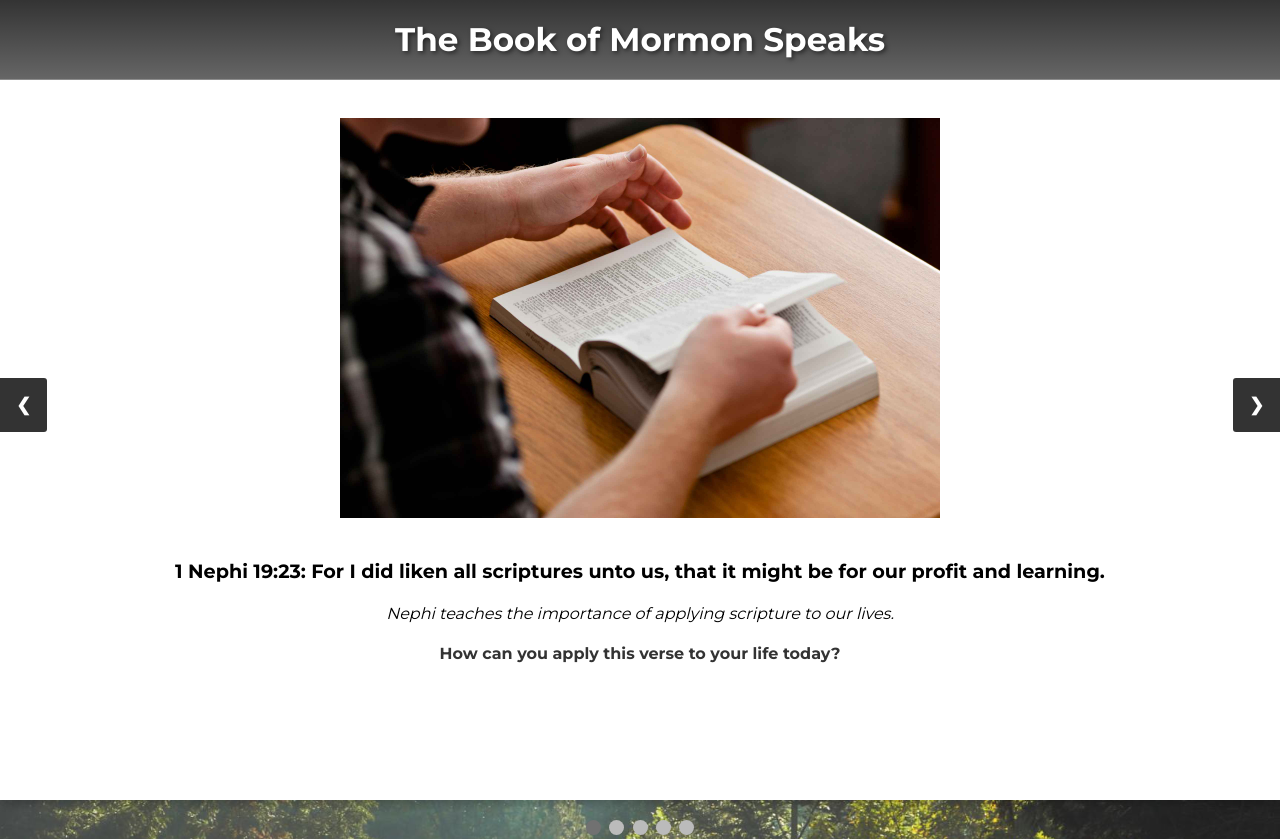
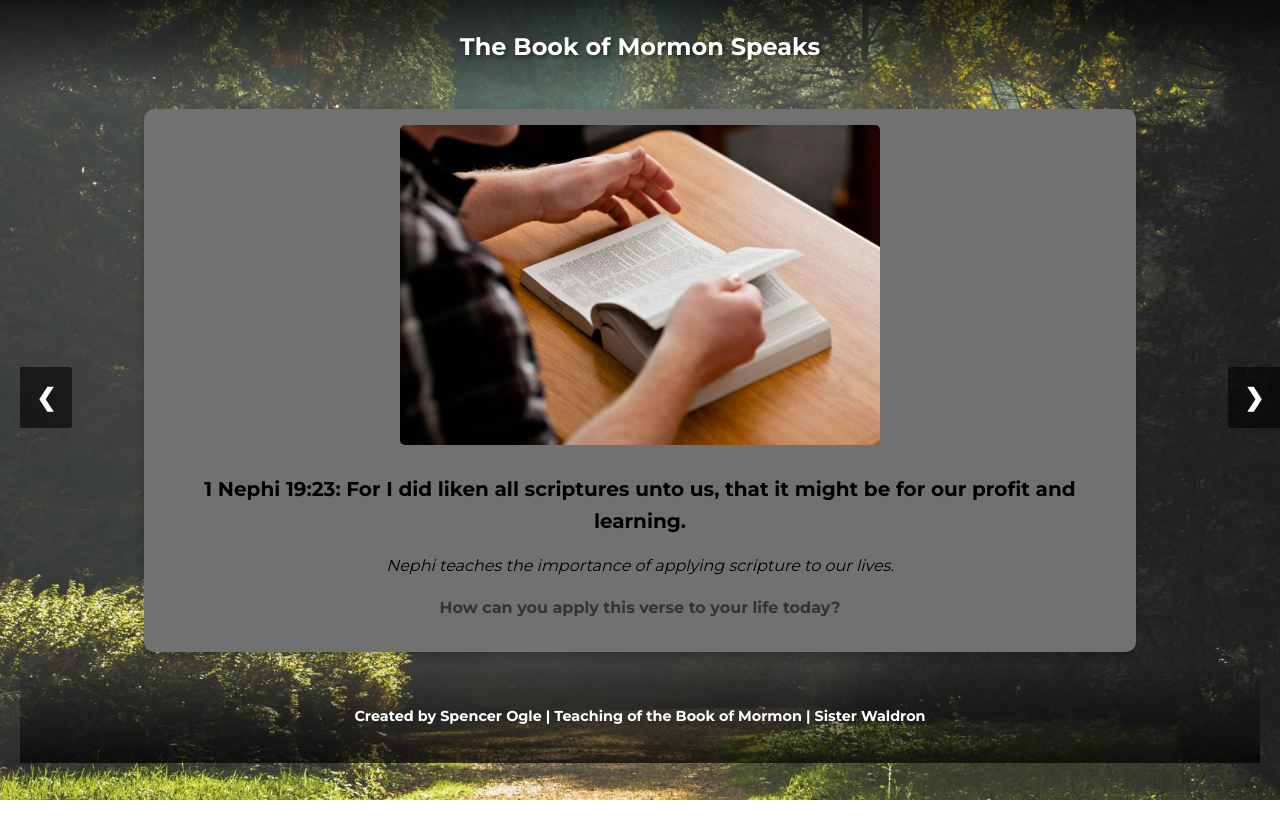
Before and after one commit to SROGLE/WDD131SR, a plain HTML site: page personalsitereligion/index.html in a window 1280 px wide. After the commit the page ends 800 px from the top, so only its background shows below. Drawn offline with Linux system fonts and the light colour scheme.

Commit message:
addd new changes

```diff
--- a/personalsitereligion/index.html
+++ b/personalsitereligion/index.html
@@ -16,7 +16,7 @@
     </header>
 
     <div class="slideshow-container">
-      <div class="slide fade">
+      <div class="slide fade" id="slide1">
         <div class="slide-content">
           <img src="images/scriptures.jpg" alt="Image 1" />
           <div class="text">
@@ -34,7 +34,7 @@
         </div>
       </div>
 
-      <div class="slide fade">
+      <div class="slide fade" id="slide2">
         <div class="slide-content">
           <img src="images/interconnected.jpg" alt="Image 2" />
           <div class="text">
@@ -51,7 +51,7 @@
         </div>
       </div>
 
-      <div class="slide fade">
+      <div class="slide fade" id="slide3">
         <div class="slide-content">
           <img src="images/seeds.jpg" alt="Image 3" />
           <div class="text">
@@ -69,7 +69,7 @@
         </div>
       </div>
 
-      <div class="slide fade">
+      <div class="slide fade" id="slide4">
         <div class="slide-content">
           <img src="images/rock.jpg" alt="Image 4" />
           <div class="text">
@@ -94,7 +94,7 @@
         </div>
       </div>
 
-      <div class="slide fade">
+      <div class="slide fade" id="slide5">
         <div class="slide-content">
           <img src="images/prayers.jpg" alt="Image 5" />
           <div class="text">
@@ -119,14 +119,13 @@
 
       <a class="prev" onclick="plusSlides(-1)">❮</a>
       <a class="next" onclick="plusSlides(1)">❯</a>
-    </div>
 
-    <div class="dot-container">
-      <span class="dot" onclick="currentSlide(1)"></span>
-      <span class="dot" onclick="currentSlide(2)"></span>
-      <span class="dot" onclick="currentSlide(3)"></span>
-      <span class="dot" onclick="currentSlide(4)"></span>
-      <span class="dot" onclick="currentSlide(5)"></span>
+      <footer class="watermark">
+        <p>
+          Created by Spencer Ogle | Teaching of the Book of Mormon | Sister
+          Waldron
+        </p>
+      </footer>
     </div>
 
     <script src="script.js"></script>
--- a/personalsitereligion/script.js
+++ b/personalsitereligion/script.js
@@ -5,30 +5,15 @@ function plusSlides(n) {
     showSlides(slideIndex += n);
 }
 
-function currentSlide(n) {
-    showSlides(slideIndex = n);
-}
-
 function showSlides(n) {
     let i;
     let slides = document.getElementsByClassName("slide");
-    let dots = document.getElementsByClassName("dot");
-    if (n > slides.length) {slideIndex = 1}
-    if (n < 1) {slideIndex = slides.length}
+    if (n > slides.length) { slideIndex = 1 }
+    if (n < 1) { slideIndex = slides.length }
     for (i = 0; i < slides.length; i++) {
-        slides[i].className = "slide fade fade-out";
         slides[i].style.display = "none";
+        slides[i].querySelector(".slide-content").classList.remove("active");
     }
-    for (i = 0; i < dots.length; i++) {
-        dots[i].className = dots[i].className.replace(" active", "");
-    }
-    slides[slideIndex-1].className = "slide fade";
-    slides[slideIndex-1].style.display = "block";
-    dots[slideIndex-1].className += " active";
+    slides[slideIndex - 1].style.display = "block";
+    slides[slideIndex - 1].querySelector(".slide-content").classList.add("active");
 }
-
-// Fade in header on page load
-window.addEventListener('load', function() {
-    const header = document.querySelector('header');
-    header.classList.add('fade-in');
-});
--- a/personalsitereligion/style.css
+++ b/personalsitereligion/style.css
@@ -1,6 +1,5 @@
 body {
     font-family: 'Montserrat', sans-serif;
-    /* Use Montserrat font */
     margin: 0;
     display: flex;
     flex-direction: column;
@@ -13,73 +12,63 @@ body {
 }
 
 header {
-    position: absolute;
-    top: 0;
-    left: 0;
     width: 100%;
-    background: linear-gradient(to bottom, rgba(0, 0, 0, 0.8), rgba(0, 0, 0, 0.6));
-    /* Gradient background */
+    background: linear-gradient(to bottom, rgba(0, 0, 0, 0.7), transparent);
     color: white;
     text-align: center;
-    padding: 20px 0;
+    padding: 4vh 0;
     z-index: 100;
-    opacity: 0;
-    transition: opacity 1s ease-in-out, transform 0.3s ease;
-    /* Add transform transition */
-    border-radius: 0 0 10px 10px;
-    /* Rounded corners */
-}
-
-header:hover {
-    transform: scale(1.02);
-    /* Slight scale on hover */
-}
-
-header.fade-in {
-    opacity: 1;
+    transition: transform 0.3s ease;
+    border-radius: 0;
 }
 
 header h1 {
     margin: 0;
     text-shadow: 2px 2px 4px rgba(0, 0, 0, 0.5);
-    /* Text shadow */
+    font-size: 3vh;
 }
 
 .slideshow-container {
     width: 100%;
-    height: 100vh;
+    height: 70vh;
     position: relative;
-    margin: 0;
+    margin: 2vh 0;
     box-sizing: border-box;
+    padding: 0 20px;
 }
 
 .slide {
     display: none;
-    height: 100%;
     box-sizing: border-box;
 }
 
 .slide-content {
-    display: flex;
+    display: none;
+    /* Hide by default */
     flex-direction: column;
     align-items: center;
     justify-content: center;
-    background-color: white;
+    background-color: rgba(255, 255, 255, 0.9);
     box-shadow: 0 4px 8px rgba(0, 0, 0, 0.2);
-    border-radius: 0;
+    border-radius: 10px;
     overflow: hidden;
-    padding: 20px;
-    width: 100%;
-    height: 100%;
-    margin: 0;
+    padding: 2vh;
+    width: 80%;
+    margin: 0 auto;
     box-sizing: border-box;
+}
+
+.slide-content.active {
+    display: flex;
+    /* Make it visible when active */
 }
 
 .slide img {
     max-width: 100%;
-    max-height: 50vh;
+    max-height: 40vh;
     height: auto;
-    margin-bottom: 20px;
+    margin-bottom: 1vh;
+    border-radius: 5px;
     box-sizing: border-box;
 }
 
@@ -90,26 +79,26 @@ header h1 {
 }
 
 .verse {
-    font-size: 1.2rem;
+    font-size: 2.5vh;
     font-weight: bold;
-    margin-bottom: 10px;
-    line-height: 1.5;
+    margin-bottom: 1vh;
+    line-height: 1.6;
     box-sizing: border-box;
 }
 
 .context {
-    font-size: 1rem;
+    font-size: 2vh;
     font-style: italic;
-    margin-bottom: 10px;
-    line-height: 1.5;
+    margin-bottom: 1vh;
+    line-height: 1.6;
     box-sizing: border-box;
 }
 
 .prompt {
-    font-size: 1rem;
+    font-size: 2vh;
     font-weight: bold;
     color: #333;
-    line-height: 1.5;
+    line-height: 1.6;
     box-sizing: border-box;
 }
 
@@ -123,11 +112,11 @@ header h1 {
     padding: 16px;
     color: white;
     font-weight: bold;
-    font-size: 18px;
+    font-size: 3vh;
     transition: 0.6s ease;
     border-radius: 0 3px 3px 0;
     user-select: none;
-    background-color: rgba(0, 0, 0, 0.8);
+    background-color: rgba(0, 0, 0, 0.6);
     box-sizing: border-box;
 }
 
@@ -139,7 +128,7 @@ header h1 {
 
 .prev:hover,
 .next:hover {
-    background-color: rgba(0, 0, 0, 1);
+    background-color: rgba(0, 0, 0, 0.8);
     box-sizing: border-box;
 }
 
@@ -179,7 +168,7 @@ header h1 {
 
 .dot-container {
     text-align: center;
-    margin-top: 20px;
+    margin-top: 1vh;
     box-sizing: border-box;
 }
 
@@ -204,20 +193,32 @@ header h1 {
 /* Media Query for Phone Devices */
 @media (max-width: 600px) {
     .verse {
-        font-size: 1rem;
+        font-size: 2vh;
     }
 
     .context,
     .prompt {
-        font-size: 0.9rem;
+        font-size: 1.8vh;
     }
 
     .slide-content {
-        padding: 10px;
+        padding: 1vh;
     }
 
     .slide img {
         max-width: 90%;
-        max-height: 40vh;
+        max-height: 30vh;
     }
 }
+
+.watermark {
+    text-align: center;
+    padding: 3vh 0;
+    background: linear-gradient(transparent, rgba(0, 0, 0, 0.7));
+    color: white;
+    font-size: 1.8vh;
+    margin-top: 2vh;
+    font-weight: bold;
+    position: relative;
+    z-index: 10;
+}
```
